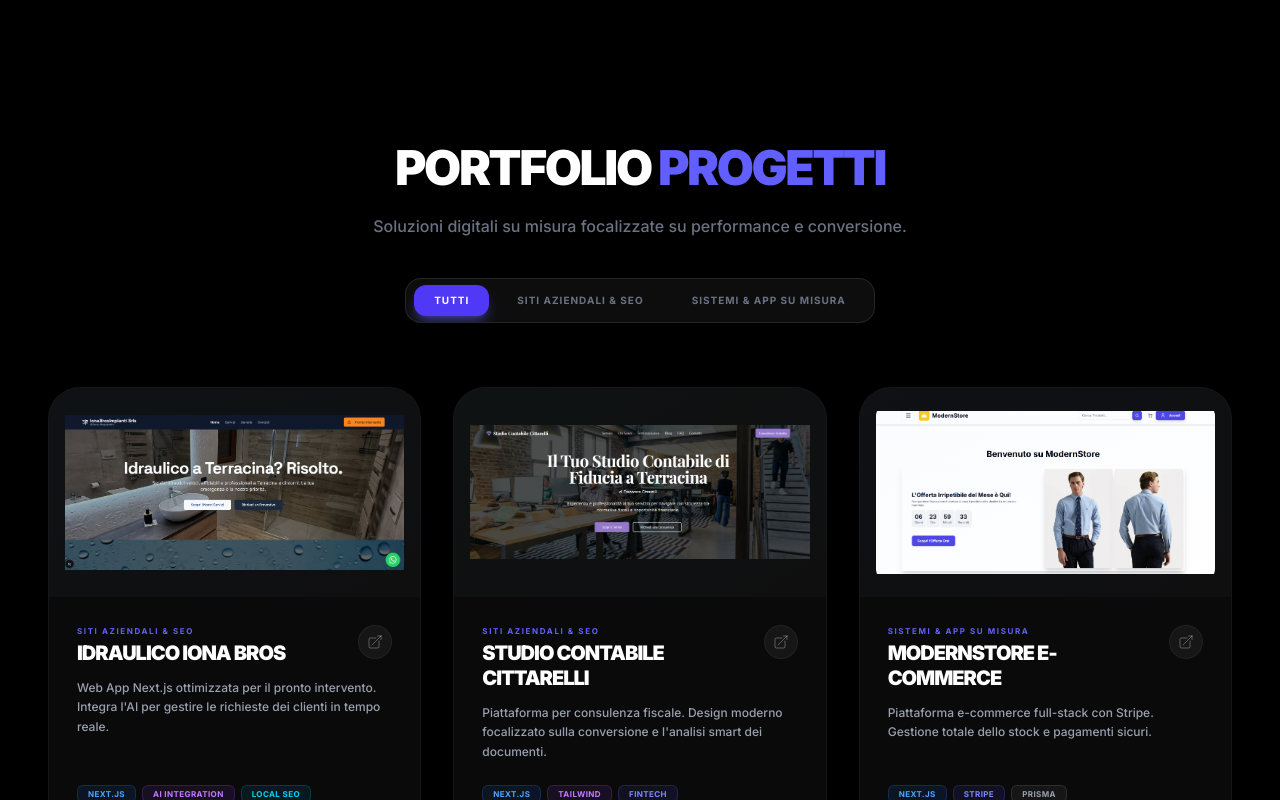
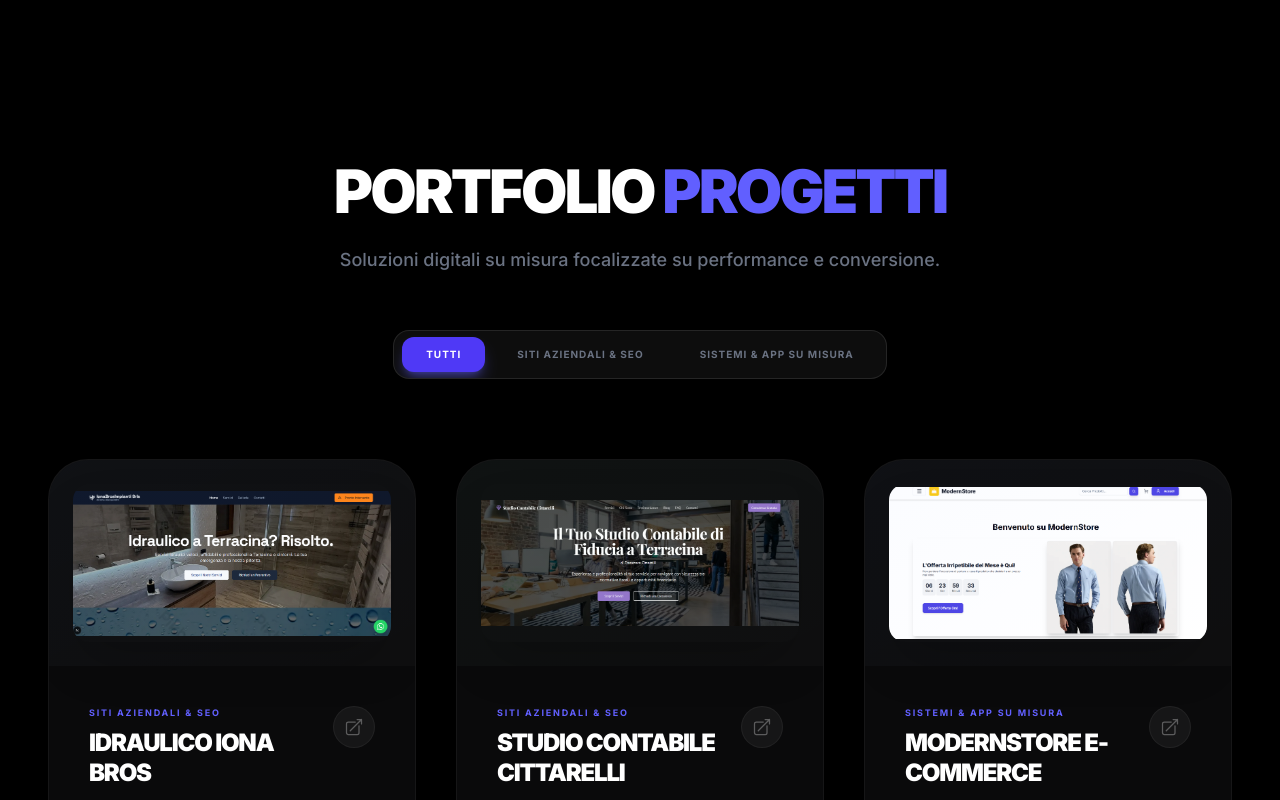
Before and after one commit to MarcoCerilli/portfolio-aziendale-2026, a Next.js app: page / in a window 1280 px wide. Shown: the part 2000-2800 px from the top of the page. Built offline with nearby package versions, Linux system fonts and the light colour scheme.

Commit message:
ottimizzate distanze tra i div

```diff
--- a/src/components/Projects.tsx
+++ b/src/components/Projects.tsx
@@ -121,28 +121,28 @@ export default function ProjectsGrid() {
     filter === "Tutti" ? true : p.category === filter,
   );
 
-  return (
-    <section className="py-20 px-6 max-w-7xl mx-auto">
-      {/* Header Centrato - Titolo Ridimensionato */}
-      <div className="flex flex-col items-center text-center mb-16 space-y-4">
-        <h2 className="text-4xl md:text-5xl font-black text-white uppercase tracking-tighter leading-tight">
+ return (
+    <section className="py-12 md:py-24 px-6 max-w-7xl mx-auto">
+      {/* Header Centrato - Ottimizzato Margini */}
+      <div className="flex flex-col items-center text-center mb-12 md:mb-20 space-y-4">
+        <h2 className="text-4xl md:text-6xl font-black text-white uppercase tracking-tighter leading-tight">
           Portfolio <span className="text-indigo-500">Progetti</span>
         </h2>
-        <p className="text-gray-500 text-sm md:text-base max-w-xl mx-auto font-medium">
+        <p className="text-gray-500 text-sm md:text-lg max-w-2xl mx-auto font-medium leading-relaxed">
           Soluzioni digitali su misura focalizzate su performance e conversione.
         </p>
 
-        {/* Barra Filtri: Forzata su una riga con scroll */}
-        <div className="w-full flex justify-center pt-6">
+        {/* Barra Filtri: Spaziatura superiore aumentata */}
+        <div className="w-full flex justify-center pt-8 md:pt-10">
           <div className="flex flex-nowrap overflow-x-auto no-scrollbar gap-2 bg-white/5 p-1.5 rounded-2xl border border-white/10 backdrop-blur-md max-w-full sm:max-w-max px-2">
             {categories.map((cat) => (
               <button
                 key={cat}
                 onClick={() => setFilter(cat)}
-                className={`whitespace-nowrap px-5 py-2 rounded-xl text-[10px] font-bold uppercase tracking-widest transition-all duration-300 ${
+                className={`whitespace-nowrap px-6 py-2.5 rounded-xl text-[10px] font-bold uppercase tracking-widest transition-all duration-300 ${
                   filter === cat
                     ? "bg-indigo-600 text-white shadow-lg shadow-indigo-500/40"
-                    : "text-gray-500 hover:text-white"
+                    : "text-gray-500 hover:text-white hover:bg-white/5"
                 }`}
               >
                 {cat}
@@ -152,45 +152,43 @@ export default function ProjectsGrid() {
         </div>
       </div>
 
-      {/* Grid */}
+      {/* Grid - Gap aumentato su Desktop per pulizia visiva */}
       <motion.div
         layout
-        className="grid grid-cols-1 md:grid-cols-2 lg:grid-cols-3 gap-8"
+        className="grid grid-cols-1 md:grid-cols-2 lg:grid-cols-3 gap-6 md:gap-10"
       >
         <AnimatePresence mode="popLayout">
           {filteredProjects.map((project) => (
             <motion.div
               key={project.title}
               layout
-              initial={{ opacity: 0, y: 20 }}
-              animate={{ opacity: 1, y: 0 }}
-              exit={{ opacity: 0, scale: 0.95 }}
-              className="group relative bg-[#0a0a0b] rounded-[2rem] border border-white/5 overflow-hidden flex flex-col hover:border-indigo-500/30 transition-all duration-500 h-full"
+              initial={{ opacity: 0, scale: 0.9 }}
+              animate={{ opacity: 1, scale: 1 }}
+              exit={{ opacity: 0, scale: 0.9 }}
+              transition={{ duration: 0.4 }}
+              className="group relative bg-[#0a0a0b] rounded-[2.5rem] border border-white/5 overflow-hidden flex flex-col hover:border-indigo-500/30 transition-all duration-500 h-full"
             >
-              {/* AREA FOTO: Object-contain per vedere tutto, zoom quasi impercettibile */}
-              <div className="relative aspect-video w-full bg-white/[0.02] flex items-center justify-center p-4">
-                <div className="relative w-full h-full overflow-hidden rounded-xl">
+              {/* AREA FOTO */}
+              <div className="relative aspect-video w-full bg-white/[0.02] flex items-center justify-center p-6">
+                <div className="relative w-full h-full overflow-hidden rounded-2xl shadow-2xl">
                   <Image
                     src={project.image}
                     alt={project.title}
                     fill
-                    className="object-contain transition-transform duration-1000 group-hover:scale-105"
+                    className="object-contain transition-transform duration-700 group-hover:scale-110"
                   />
                 </div>
-                {/* Overlay Brand color molto soffuso */}
-                <div
-                  className={`absolute inset-0 bg-gradient-to-br ${project.color} to-transparent opacity-10 pointer-events-none`}
-                />
+                <div className={`absolute inset-0 bg-gradient-to-br ${project.color} to-transparent opacity-10 pointer-events-none`} />
               </div>
 
-              {/* CONTENUTO */}
-              <div className="p-7 flex flex-col flex-grow">
-                <div className="flex justify-between items-start mb-3 gap-4">
+              {/* CONTENUTO - Padding aumentato per respiro interno */}
+              <div className="p-8 md:p-10 flex flex-col flex-grow">
+                <div className="flex justify-between items-start mb-4 gap-4">
                   <div>
-                    <span className="text-indigo-500 text-[8px] font-bold uppercase tracking-[0.2em] block mb-1">
+                    <span className="text-indigo-500 text-[9px] font-bold uppercase tracking-[0.2em] block mb-2">
                       {project.category}
                     </span>
-                    <h3 className="text-xl font-black text-white uppercase tracking-tighter leading-tight">
+                    <h3 className="text-xl md:text-2xl font-black text-white uppercase tracking-tighter leading-tight">
                       {project.title}
                     </h3>
                   </div>
@@ -199,21 +197,21 @@ export default function ProjectsGrid() {
                     target="_blank"
                     rel="noopener noreferrer"
                     whileHover={{ scale: 1.1, y: -2 }}
-                    className="shrink-0 p-2 bg-white/5 rounded-full text-white/30 hover:text-white transition-all border border-white/5"
+                    className="shrink-0 p-2.5 bg-white/5 rounded-full text-white/30 hover:text-white transition-all border border-white/5"
                   >
-                    <ArrowTopRightOnSquareIcon className="w-4 h-4" />
+                    <ArrowTopRightOnSquareIcon className="w-5 h-5" />
                   </motion.a>
                 </div>
 
-                <p className="text-gray-400 text-xs leading-relaxed mb-6 font-medium line-clamp-3">
+                <p className="text-gray-400 text-sm leading-relaxed mb-8 font-medium line-clamp-3">
                   {project.description}
                 </p>
 
-                <div className="flex flex-wrap gap-1.5 mt-auto">
+                <div className="flex flex-wrap gap-2 mt-auto">
                   {project.tags.map((tag) => (
                     <span
                       key={tag}
-                      className={`px-2.5 py-0.5 border rounded-md text-[8px] font-bold uppercase tracking-wider transition-all ${getTagStyle(tag)}`}
+                      className={`px-3 py-1 border rounded-lg text-[9px] font-bold uppercase tracking-wider transition-all ${getTagStyle(tag)}`}
                     >
                       {tag}
                     </span>
```
Also changed, not shown: src/components/Packages.tsx (+27 -26 lines).
